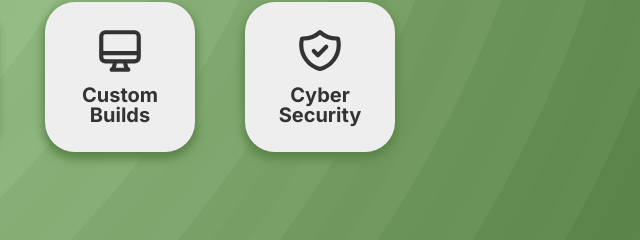
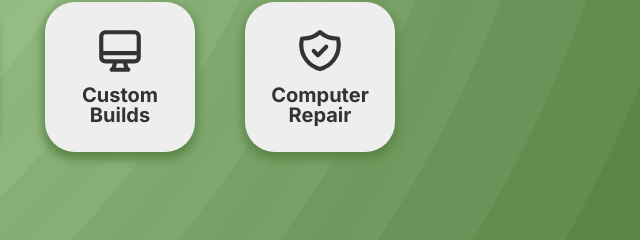
Before and after one commit to Jake-Zaruba/Zarcom, a plain HTML site: page index.html in a window 1280 px wide. Shown: the part 427-667 px from the top of the page, 620-1260 px from the left. Drawn offline with nearby package versions, Linux system fonts and the light colour scheme.

Commit message:
Update index.html

```diff
--- a/index.html
+++ b/index.html
@@ -67,7 +67,7 @@
             <svg alt="A dark grey icon outline shield with a checkmark inside." class="hero-icon" xmlns="http://www.w3.org/2000/svg" class="h-6 w-6" fill="none" viewBox="0 0 24 24" stroke="currentColor" stroke-width="2">
               <path stroke-linecap="round" stroke-linejoin="round" d="M9 12l2 2 4-4m5.618-4.016A11.955 11.955 0 0112 2.944a11.955 11.955 0 01-8.618 3.04A12.02 12.02 0 003 9c0 5.591 3.824 10.29 9 11.622 5.176-1.332 9-6.03 9-11.622 0-1.042-.133-2.052-.382-3.016z" />
             </svg>
-            <h2 class="card-title">Cyber <br class="line-break">Security</h2>
+            <h2 class="card-title">Computer <br class="line-break">Repair</h2>
           </a>
         </div>
       </section>
```
